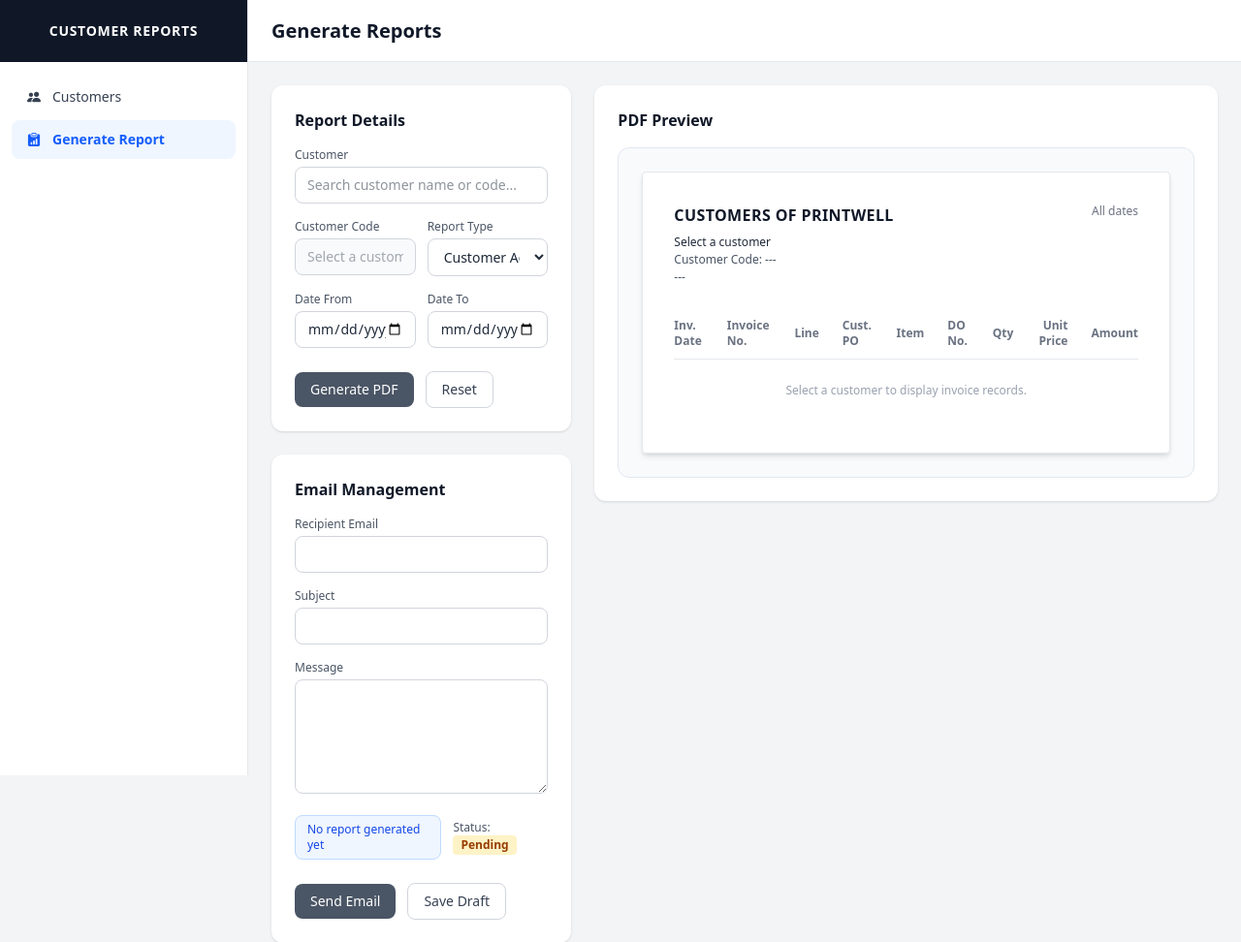
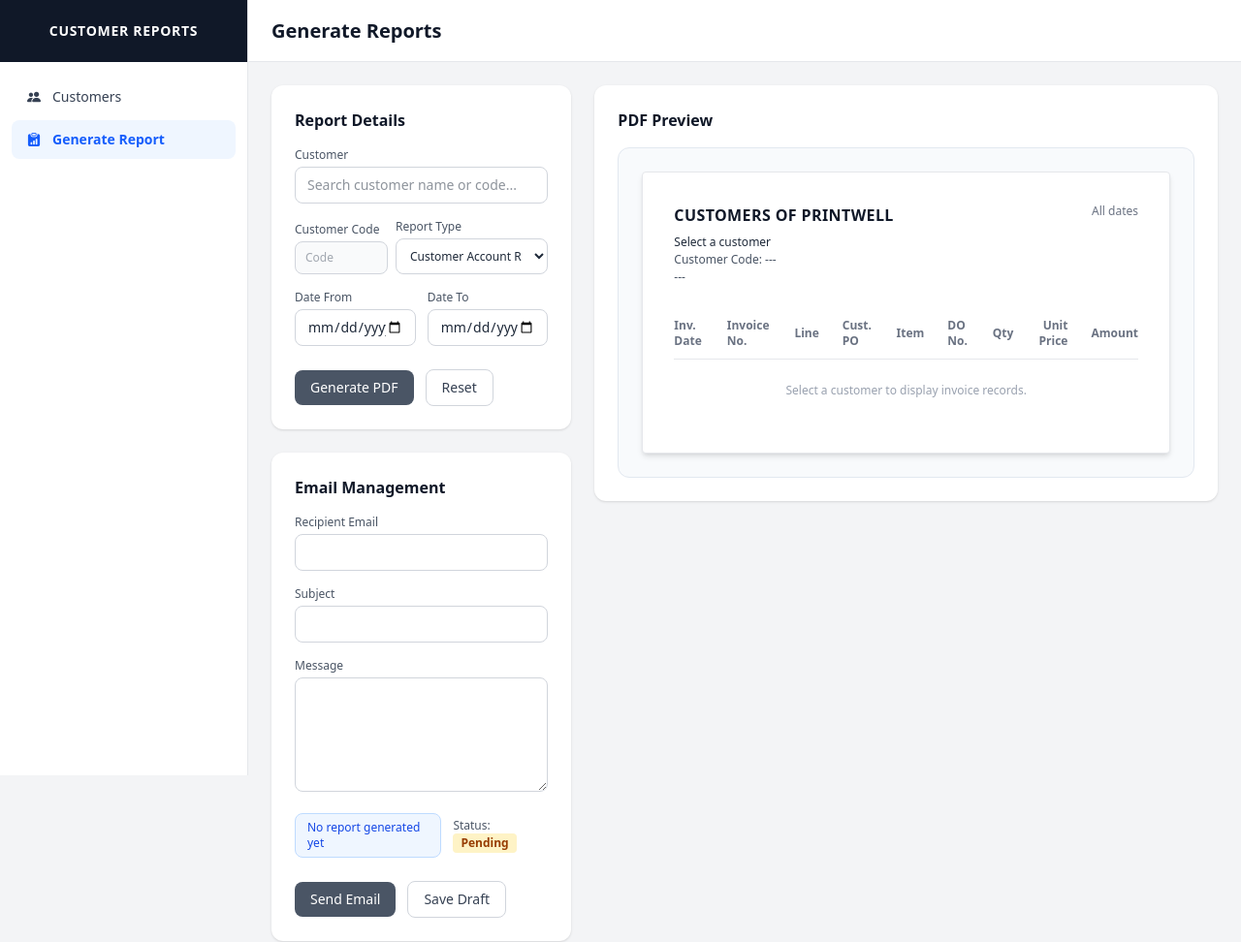
Before and after one commit to jimdmnc/CustomerReportSystem, a Laravel app: page /generate-reports in a window 1280 px wide. Shown: the top 972 px of the page at 97% size. Run offline with Laravel 12, Linux system fonts and the light colour scheme; style sheets or scripts are compiled from the project's sources.

Commit message:
Fix input alignment in Report Details form

```diff
--- a/resources/views/pages/generate-reports.blade.php
+++ b/resources/views/pages/generate-reports.blade.php
@@ -24,19 +24,14 @@
                 <div class="relative">
                     <label class="block text-xs font-medium text-gray-600 mb-1">Customer</label>
 
-                    <input
-                        type="text"
-                        id="customer_search"
-                        placeholder="Search customer name or code..."
-                        autocomplete="off"
+                    <input type="text" id="customer_search" placeholder="Search customer name or code..." autocomplete="off"
                         class="w-full rounded-lg border border-gray-300 px-3 py-2 text-sm text-gray-800 focus:border-blue-500 focus:outline-none"
                     >
 
-                    <!-- Search Results (filled by JS from the server) -->
+                    <!-- Search Results-->
                     <div
                         id="customer_suggestions"
-                        class="absolute z-50 mt-1 hidden w-full overflow-hidden rounded-lg border border-gray-200 bg-white shadow-lg"
-                    >
+                        class="absolute z-50 mt-1 hidden w-full overflow-hidden rounded-lg border border-gray-200 bg-white shadow-lg">
                         <div id="customer_suggestions_list" class="max-h-60 overflow-y-auto"></div>
 
                         <div id="customer_status" class="hidden px-3 py-3 text-center text-sm text-gray-500"></div>
@@ -48,19 +43,23 @@
                 </div>
 
                 <!-- Customer Code & Report Type -->
-                <div class="grid grid-cols-2 gap-3">
-                    <div>
-                        <label class="block text-xs font-medium text-gray-600 mb-1">Customer Code</label>
-                        <input type="text" id="customer_code" readonly placeholder="Select a customer"
-                            class="w-full rounded-lg border border-gray-300 bg-gray-50 px-3 py-2 text-sm text-gray-600">
+                <div class="flex items-end gap-2">
+                    <div class="w-24 shrink-0">
+                        <label class="block text-xs font-medium text-gray-600 mb-1 whitespace-nowrap">Customer Code</label>
+                        <input type="text" id="customer_code" readonly placeholder="Code"
+                            class="w-full rounded-lg border border-gray-300 bg-gray-50 px-2.5 py-2 text-xs text-gray-600">
                     </div>
-                    <div>
-                    <label class="block text-xs font-medium text-gray-600 mb-1">Report Type</label>
-                        <select name="report_type" id="report_type" class="w-full rounded-lg border border-gray-300 bg-white px-3 py-2 text-sm text-gray-800 focus:border-blue-500 focus:outline-none">
+
+                    <div class="flex-1 min-w-0">
+                        <label class="block text-xs font-medium text-gray-600 mb-1">Report Type</label>
+                        <select name="report_type" id="report_type"
+                            class="w-full rounded-lg border border-gray-300 bg-white px-2.5 py-2 text-xs text-gray-800 focus:border-blue-500 focus:outline-none">
                             <option value="customer_account_report" selected>Customer Account Report</option>
                         </select>
                     </div>
                 </div>
+
+
 
                 <!-- Date From & Date To (optional filters for the preview) -->
                 <div class="grid grid-cols-2 gap-3">
@@ -90,7 +89,7 @@
             </form>
         </div>
 
-        <!-- Card 2: Email Management (not wired to a backend yet) -->
+        <!-- Card 2: Email Management -->
         <div class="card bg-white rounded-xl shadow-sm p-6">
             <h2 class="text-base font-bold text-gray-900 mb-4">Email Management</h2>
 
```
